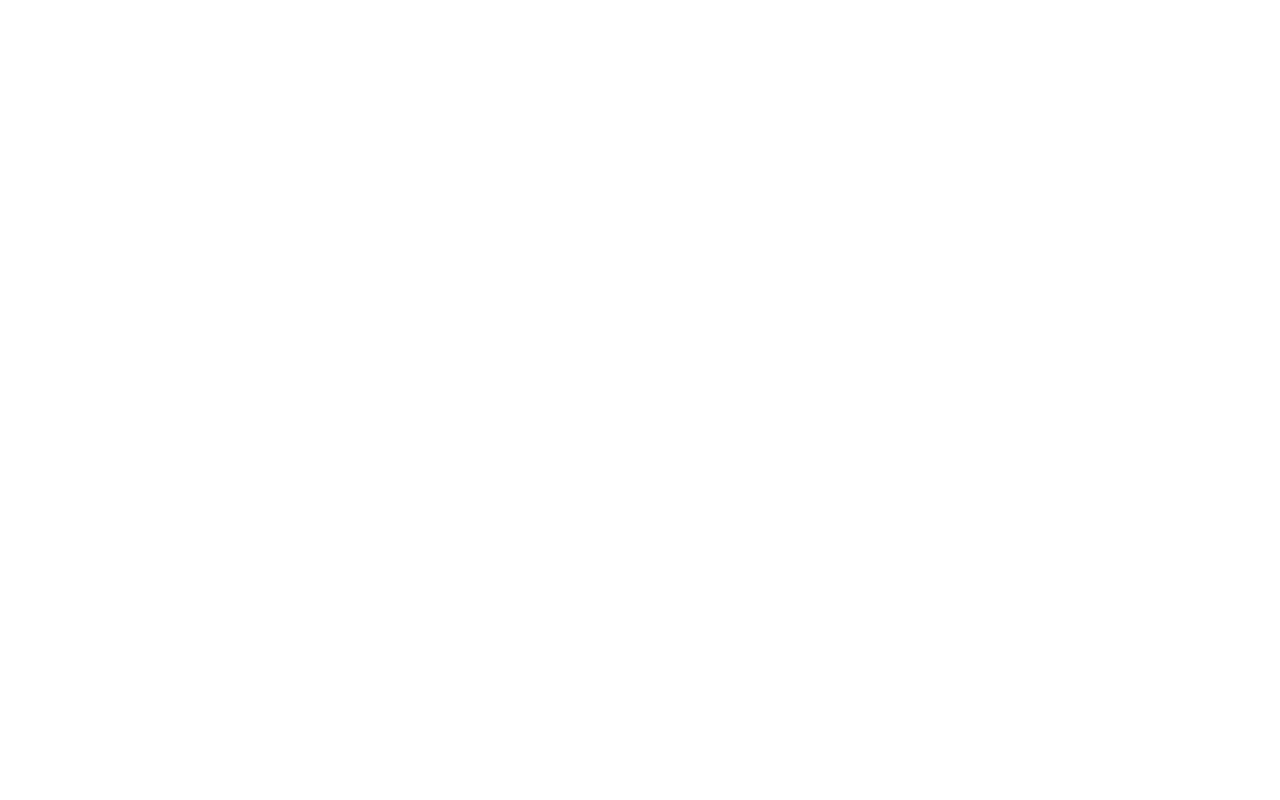
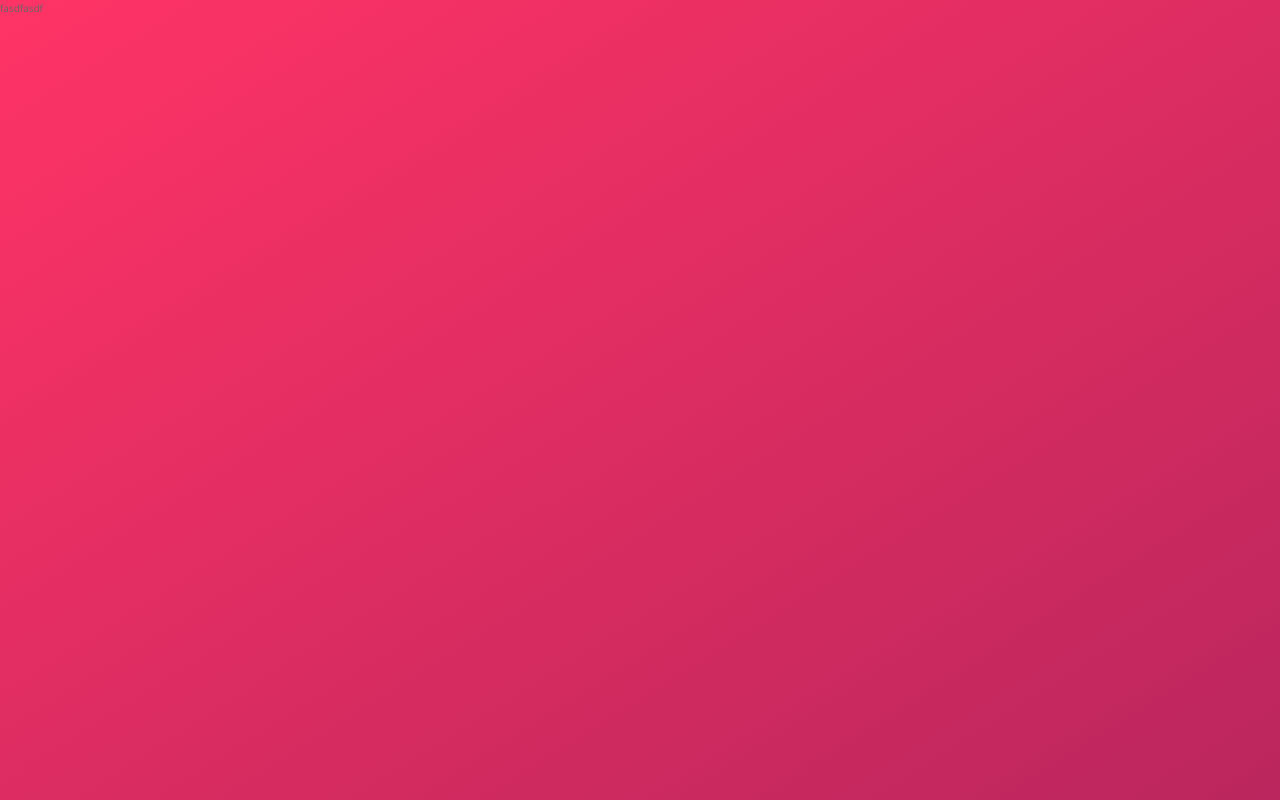
Before and after one commit to veselinn16/trillo, a website: page index.html in a window 1280 px wide. Drawn offline with nearby package versions, Linux system fonts and the light colour scheme.

Commit message:
Add base styles

```diff
--- a/index.html
+++ b/index.html
@@ -11,6 +11,6 @@
         <title>trillo &mdash; Your all-in-one booking app</title>
     </head>
     <body>
-
+        fasdfasdf
     </body>
 </html>
--- /dev/null
+++ b/sass/_base.scss
@@ -0,0 +1,58 @@
+/*
+COLORS
+
+Primary: #eb2f64
+Primary light: #FF3366
+Primary dark: #BA265D
+
+Grey light 1: #faf9f9
+Grey light 2: #f4f2f2
+Grey light 3: #f0eeee
+Grey light 4: #ccc
+
+Grey dark 1: #333
+Grey dark 2: #777
+Grey dark 3: #999
+
+*/
+
+:root {
+    --color-primary: #eb2f64;
+    --color-primary-light: #ff3366;
+    --color-primary-dark: #ba265d;
+
+    --color-grey-light-1: #faf9f9;
+    --color-grey-light-2: #f3f2f2;
+    --color-grey-light-3: #f0eeee;
+    --color-grey-light-4: #ccc;
+
+    --color-grey-dark-1: #333;
+    --color-grey-dark-2: #666;
+    --color-grey-dark-3: #999;
+}
+
+* {
+    margin: 0;
+    padding: 0;
+}
+
+*,
+*::after,
+*::before {
+    box-sizing: inherit;
+}
+
+html {
+    box-sizing: border-box;
+    font-size: 62.5%; // 1rem = 10px, 10px:16px = 62.5%
+}
+
+body {
+    font-family: 'Open Sans', sans-serif;
+    font-weight: 400;
+    line-height: 1.6;
+    background-image: linear-gradient(to right bottom, var(--color-primary-light), var(--color-primary-dark));
+    background-size: cover;
+    color: var(--color-grey-dark-2);
+    min-height: 100vh;
+}
--- a/sass/main.scss
+++ b/sass/main.scss
@@ -1,17 +1,3 @@
-/*
-COLORS
-
-Primary: #eb2f64
-Primary light: #FF3366
-Primary dark: #BA265D
-
-Grey light 1: #faf9f9
-Grey light 2: #f4f2f2
-Grey light 3: #f0eeee
-Grey light 4: #ccc
-
-Grey dark 1: #333
-Grey dark 2: #777
-Grey dark 3: #999
-
-*/
+@import "base";
+@import "layout";
+@import "components";
```
Also changed, not shown: css/style.css, sass/_components.scss (added), sass/_layout.scss (added).
